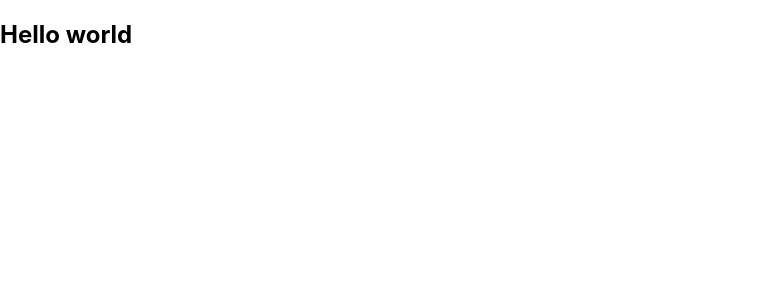
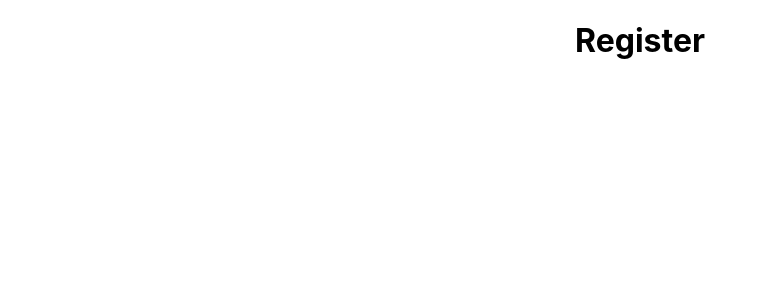
Before and after one commit to Irfan-Ansari-au25/team-members, a React (Create React App) app: page /register in a window 1280 px wide. Shown: the top 300 px of the page, without its empty margins (0-767 px from the left). Built offline with nearby package versions, Linux system fonts and the light colour scheme.

Commit message:
Created Routes

```diff
--- a/package.json
+++ b/package.json
@@ -10,6 +10,7 @@
     "react": "^17.0.2",
     "react-dom": "^17.0.2",
     "react-redux": "^7.2.6",
+    "react-router-dom": "^6.2.1",
     "react-scripts": "5.0.0",
     "redux": "^4.1.2",
     "redux-logger": "^3.0.6",
--- a/src/App.js
+++ b/src/App.js
@@ -1,10 +1,20 @@
 import "./App.css"
+import { BrowserRouter, Routes, Route } from "react-router-dom"
+import Login from "./pages/Login"
+import Register from "./pages/Register"
+import Home from "./pages/Home"
 
 function App() {
   return (
-    <div>
-      <h2>Hello world</h2>
-    </div>
+    <BrowserRouter>
+      <div className='App'>
+        <Routes>
+          <Route exact path='/' element={<Home />} />
+          <Route path='/login' element={<Login />} />
+          <Route path='/register' element={<Register />} />
+        </Routes>
+      </div>
+    </BrowserRouter>
   )
 }
 
--- a/src/pages/Home.js
+++ b/src/pages/Home.js
@@ -0,0 +1,9 @@
+const Home = () => {
+  return (
+    <div>
+      <h1>Home</h1>
+    </div>
+  )
+}
+
+export default Home
--- a/src/pages/Login.js
+++ b/src/pages/Login.js
@@ -0,0 +1,9 @@
+const Login = () => {
+  return (
+    <div>
+      <h1>LogIn</h1>
+    </div>
+  )
+}
+
+export default Login
--- a/src/pages/Register.js
+++ b/src/pages/Register.js
@@ -0,0 +1,9 @@
+const Register = () => {
+  return (
+    <div>
+      <h1>Register</h1>
+    </div>
+  )
+}
+
+export default Register
```
Also changed, not shown: 1 other file (tests, documents, lock files or other folders).
